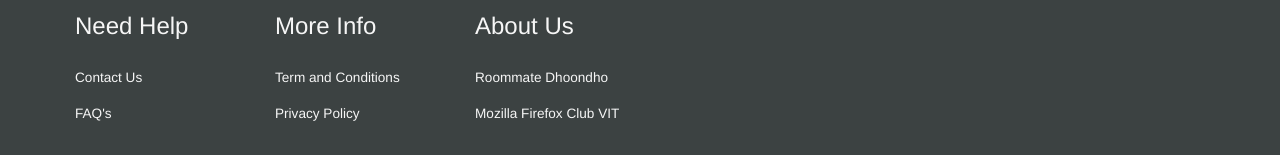
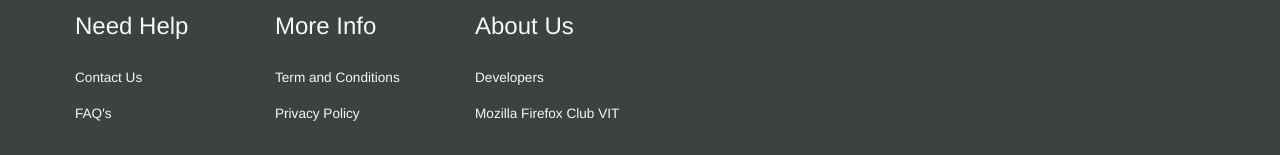
Before and after one commit to utkarsh-creator/Roommate-Dhoondho, a React (Create React App) app in the folder client/: page /Team in a window 1280 px wide. Shown: the part 1431-1586 px from the top of the page. Built offline with nearby package versions, Linux system fonts and the light colour scheme; no server answers.

Commit message:
Update Footer.jsx

```diff
--- a/client/src/Components/Footer/Footer.jsx
+++ b/client/src/Components/Footer/Footer.jsx
@@ -77,7 +77,7 @@ const Footer = () => {
               <li className="footer__list-item">
                 <Link to="/Team">
                   <a href="" className="footer__list-link">
-                    Roommate Dhoondho
+                    Developers
                   </a>
                 </Link>
               </li>
```
